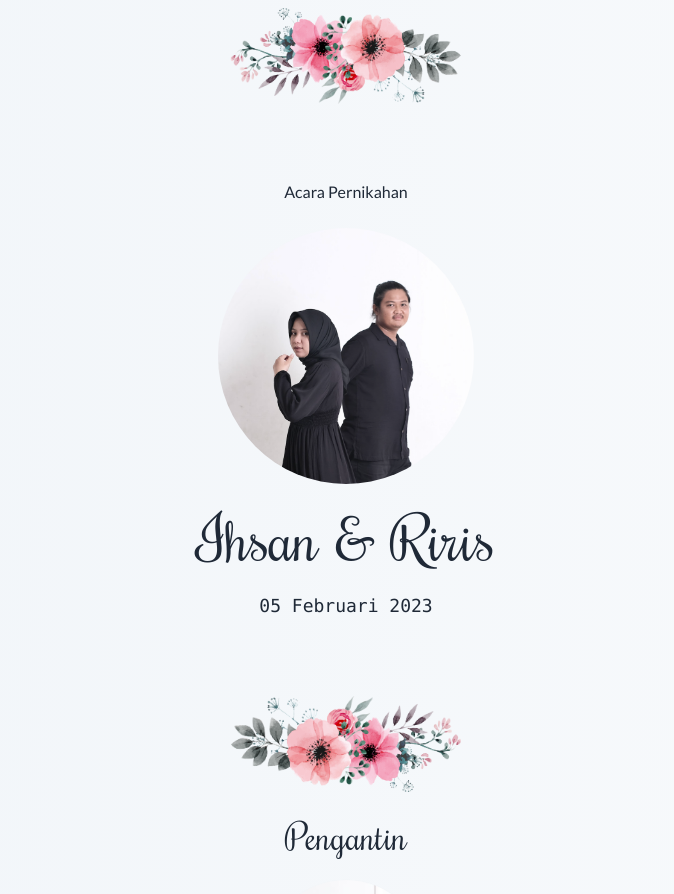
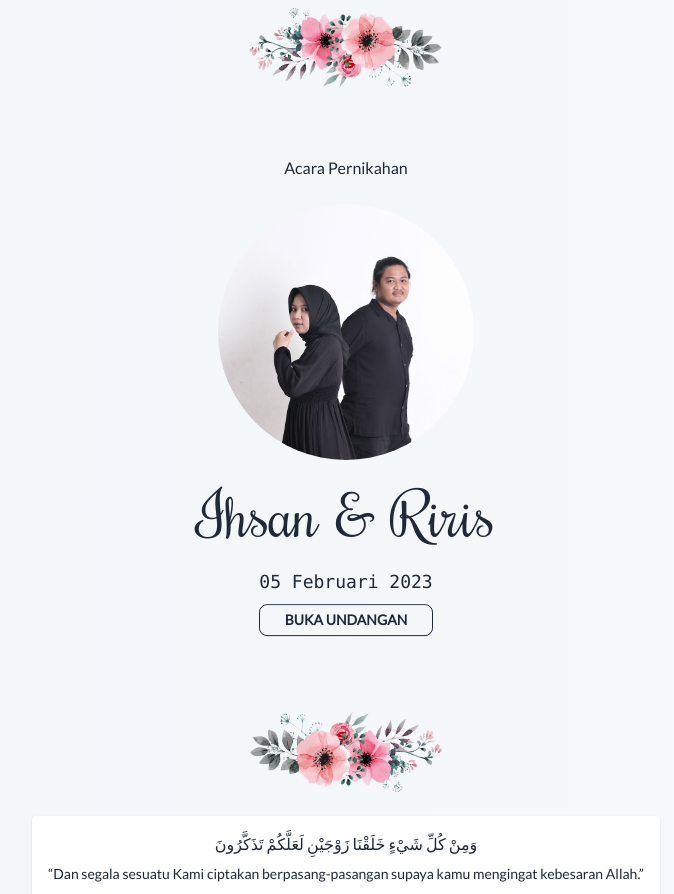
Before and after one commit to hendrasadewa/ihsan-wedding, a React (Vite) app: page / in a window 1280 px wide. Shown: the top 894 px of the page, without its empty margins (294-968 px from the left). Built offline with nearby package versions, Linux system fonts and the light colour scheme; no server answers; the database is empty.

Commit message:
add music

```diff
--- a/src/App.tsx
+++ b/src/App.tsx
@@ -1,16 +1,42 @@
+import { useRef, useState } from 'react';
+import AudioPlayer from './components/AudioPlayer';
 import BrideSection from './fragments/BrideSection';
 import CountdownSection from './fragments/CountdownSection';
 import GuestbookSection from './fragments/GuestbookSection';
 import HeroSection from './fragments/HeroSection';
+import useAudio from './hooks/useAudio';
 import BaseLayout from './layout/BaseLayout';
 
 function App() {
+  const [isPlaying, musicToggle] = useAudio(
+    '/music/Francisco_Alvear-Wedding_01.mp3'
+  );
+
+  const [showControl, setShowControl] = useState<boolean>(false);
+
+  const onOpenInvitation = () => {
+    if (!isPlaying) {
+      musicToggle();
+    }
+    const scrollTarget = document.getElementById('bride');
+
+    if (scrollTarget) {
+      scrollTarget.scrollIntoView({ behavior: 'smooth' });
+    }
+    setShowControl(true);
+  };
+
   return (
     <BaseLayout>
-      <HeroSection />
-      <BrideSection />
+      <HeroSection onOpenInvitation={onOpenInvitation} />
+      <BrideSection id="bride" />
       <CountdownSection />
       <GuestbookSection />
+      {showControl ? (
+        <div className="absolute top-0">
+          <AudioPlayer toggle={musicToggle} isPlaying={isPlaying} />
+        </div>
+      ) : null}
     </BaseLayout>
   );
 }
--- /dev/null
+++ b/src/components/AudioPlayer.tsx
@@ -0,0 +1,44 @@
+interface Props {
+  isPlaying: boolean;
+  toggle: () => void;
+}
+
+function AudioPlayer({ isPlaying, toggle }: Props ) {
+  return (
+    <button className="btn btn-xs btn-ghost" onClick={toggle}>
+      {isPlaying ? (
+        <svg
+          xmlns="http://www.w3.org/2000/svg"
+          fill="none"
+          viewBox="0 0 24 24"
+          strokeWidth={1.5}
+          stroke="currentColor"
+          className="w-4 h-4"
+        >
+          <path
+            strokeLinecap="round"
+            strokeLinejoin="round"
+            d="M15.75 5.25v13.5m-7.5-13.5v13.5"
+          />
+        </svg>
+      ) : (
+        <svg
+          xmlns="http://www.w3.org/2000/svg"
+          fill="none"
+          viewBox="0 0 24 24"
+          strokeWidth={1.5}
+          stroke="currentColor"
+          className="w-4 h-4"
+        >
+          <path
+            strokeLinecap="round"
+            strokeLinejoin="round"
+            d="M5.25 5.653c0-.856.917-1.398 1.667-.986l11.54 6.348a1.125 1.125 0 010 1.971l-11.54 6.347a1.125 1.125 0 01-1.667-.985V5.653z"
+          />
+        </svg>
+      )}
+    </button>
+  );
+}
+
+export default AudioPlayer;
--- a/src/fragments/BrideSection.tsx
+++ b/src/fragments/BrideSection.tsx
@@ -1,13 +1,30 @@
+import { HTMLAttributes } from 'react';
 import BrideInfo from '../components/BrideInfo';
 import { BRIDES } from '../constants/contents';
 
-function BrideSection() {
+interface Props extends HTMLAttributes<HTMLElement> {}
+
+function BrideSection({ ...rest }: Props) {
   const { husband, wife } = BRIDES;
   return (
-    <section className="min-h-screen flex flex-col items-center gap-6 p-4">
-      <header>
+    <section
+      className="min-h-screen flex flex-col items-center gap-6 p-4"
+      {...rest}
+    >
+      <header className="flex flex-col items-center gap-4">
+        <div className="flex flex-col items-center gap-2 shadow rounded p-4 bg-white">
+          <p>
+            وَمِنْ كُلِّ شَيْءٍ خَلَقْنَا زَوْجَيْنِ لَعَلَّكُمْ تَذَكَّرُونَ
+          </p>
+          <p className="text-sm">
+            “Dan segala sesuatu Kami ciptakan berpasang-pasangan supaya kamu
+            mengingat kebesaran Allah.”{' '}
+          </p>
+          <p className="font-cursive">QS Az-Zariyat:49</p>
+        </div>
         <h3 className="text-4xl font-cursive">Pengantin</h3>
       </header>
+
       <BrideInfo
         avatarSrc={husband.avatarSrc}
         name={husband.name}
--- a/src/fragments/HeroSection.tsx
+++ b/src/fragments/HeroSection.tsx
@@ -1,7 +1,11 @@
 import dayjs from 'dayjs';
 import { BRIDES, EVENT_TIME } from '../constants/contents';
 
-function HeroSection() {
+interface Props {
+  onOpenInvitation: () => void;
+}
+
+function HeroSection({ onOpenInvitation }: Props) {
   const title = 'Acara Pernikahan';
   const heading = `${BRIDES.husband.nickname} & ${BRIDES.wife.nickname}`;
   const date = dayjs(EVENT_TIME.covenant).format('DD MMMM YYYY');
@@ -11,17 +15,22 @@ function HeroSection() {
       id="Hero"
       className="flex flex-col justify-between items-center min-h-screen py-2"
     >
-      <img src="/img/flower-ornament.png" className="rotate-180 h-24" />
+      <img src="/img/flower-ornament.png" className="rotate-180 h-20" />
 
-      <header className="text-center flex flex-col gap-6 items-center justify-between">
+      <div className="text-center flex flex-col gap-6 items-center justify-between">
         <div className="flex flex-col items-center justify-center gap-6">
           <h1 className="text-md">{title}</h1>
           <img src="/img/hero-image.png" className="rounded-full w-64" />
           <h2 className="text-6xl font-cursive">{heading}</h2>
-          <p className="text-lg font-mono">{date}</p>
+          <div className='flex flex-col gap-4'>
+            <p className="text-lg font-mono">{date}</p>
+            <button onClick={onOpenInvitation} className="animate-bounce btn btn-outline btn-sm">
+              Buka undangan
+            </button>
+          </div>
         </div>
-      </header>
-      <img src="/img/flower-ornament.png" className="h-24" />
+      </div>
+      <img src="/img/flower-ornament.png" className="h-20" />
     </section>
   );
 }
--- /dev/null
+++ b/src/hooks/useAudio.ts
@@ -0,0 +1,29 @@
+import { useState, useEffect } from 'react';
+
+type ReturnType = [boolean, () => void]
+
+function useAudio(url: string): ReturnType {
+  const [audio] = useState<HTMLAudioElement>(new Audio(url));
+  const [playing, setPlaying] = useState<boolean>(false);
+
+  const toggle = () => setPlaying(prev => !prev);
+
+  useEffect(() => {
+    if (playing) {
+      audio.play();
+    } else {
+      audio.pause();
+    }
+  }, [playing]);
+
+  useEffect(() => {
+    audio.addEventListener('ended', () => setPlaying(false));
+    return () => {
+      audio.removeEventListener('ended', () => setPlaying(false));
+    };
+  }, []);
+
+  return [playing, toggle];
+}
+
+export default useAudio;
--- a/src/layout/BaseLayout.tsx
+++ b/src/layout/BaseLayout.tsx
@@ -6,7 +6,7 @@ interface Props {
 
 function BaseLayout({ children }: Props) {
   return (
-    <main className='bg-gradient-to-l from-slate-50 to-slate-100'>
+    <main className='bg-gradient-to-l from-slate-50 to-slate-100 relative'>
       {children}
     </main>
   )
```
Also changed, not shown: 1 other file (tests, documents, lock files or other folders).
